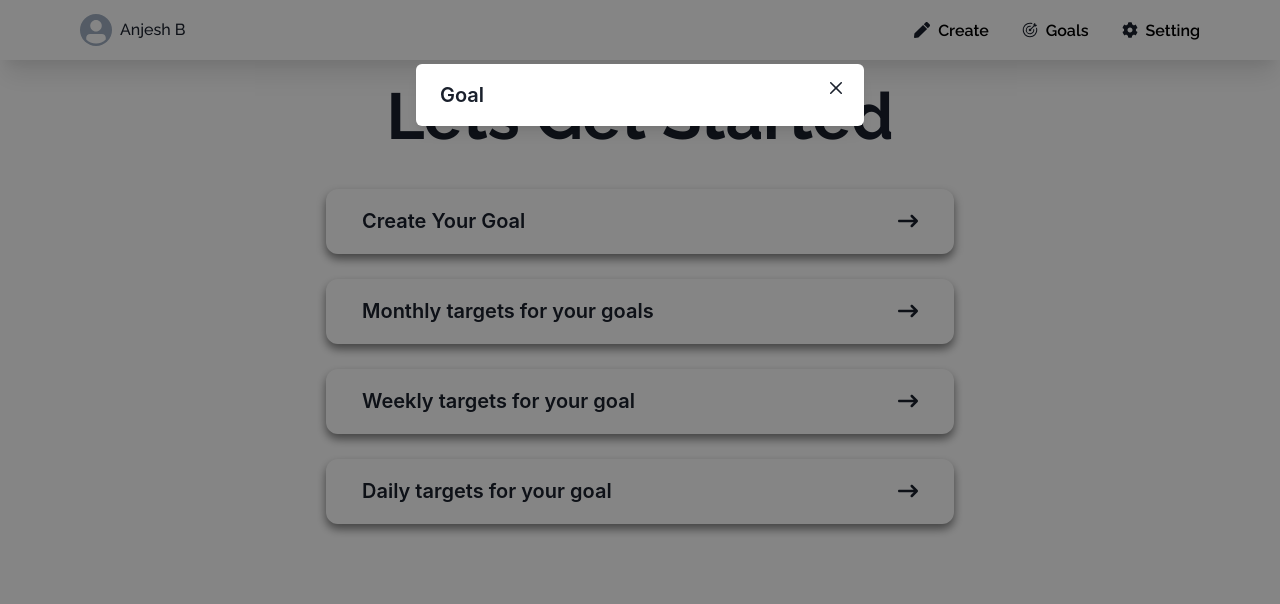
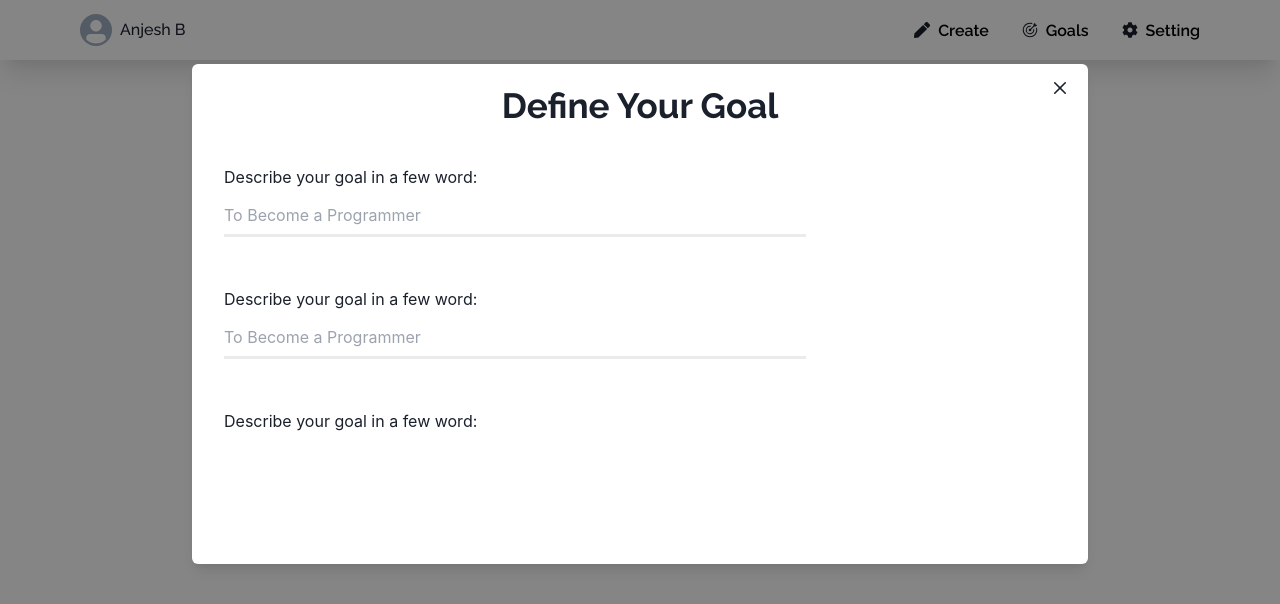
Before and after one commit to AdminForIinRange/LearningTypeScriptWithReactPart2, a React (Vite) app: page /GoalCreation in a window 1280 px wide. Both pictures are taken after a click on the button "Create Your Goal". Shown: the top 604 px of the page. Built offline with nearby package versions, Linux system fonts and the light colour scheme.

Commit message:
Creating the Form element for Goal creation

```diff
--- a/src/components/Modal/GoalModalHandler.tsx
+++ b/src/components/Modal/GoalModalHandler.tsx
@@ -2,16 +2,19 @@ import {
   HStack,
   VStack,
   Text,
+
   Box,
   Spacer,
   useDisclosure,
   Modal,
   ModalOverlay,
   ModalContent,
+  Input,
   ModalHeader,
   ModalCloseButton,
   ModalBody,
   Button,
+  FormLabel,
 } from "@chakra-ui/react";
 import React from "react";
  import CreateYourGoalModalProps from "../../global/index.ts";
@@ -24,7 +27,76 @@ const CreateYourGoalModal: React.FC<CreateYourGoalModalProps> = ({
 }) => {
   const modalValueDisplay = () => {
     if (modalValue === "Goal") {
-      return <> <ModalHeader>Goal</ModalHeader> </>;
+      return <> <ModalHeader><HStack  w={"100%"} h={"100%"} justify={'center'}>   <Text  fontFamily={"Raleway"} fontSize={"35px"} fontWeight={"700"} > Define Your Goal
+        </Text>
+        </HStack></ModalHeader>
+
+
+      <ModalBody w={"100%"} h={"100%"}>
+
+      <VStack justify={"start"} align={"left"} w={"100%"} h={"100%"} p={2}>
+
+        <form >
+
+        <FormLabel fontWeight={400} >
+        Describe your goal in a few word:
+        </FormLabel>
+
+        <Input
+
+        _focus={{  borderBottom: "2px solid #EBEBEB"  }}
+        px={0}
+       w={"70%"}
+                    fontSize={"16px"}
+                    mb={"50px"}
+                    borderRadius={"0%"}
+                    borderColor={"black"}
+                    border={"0px solid black "}
+
+                    borderBottom="3px solid #EBEBEB" // Adjust the width and color as needed
+                    type="First Name"
+                    placeholder="To Become a Programmer"
+                  />
+
+<FormLabel fontWeight={400} >
+        Describe your goal in a few word:
+        </FormLabel>
+
+        <Input
+
+        _focus={{  borderBottom: "2px solid #EBEBEB"  }}
+        px={0}
+       w={"70%"}
+                    fontSize={"16px"}
+                    mb={"50px"}
+                    borderRadius={"0%"}
+                    borderColor={"black"}
+                    border={"0px solid black "}
+
+                    borderBottom="3px solid #EBEBEB" // Adjust the width and color as needed
+                    type="First Name"
+                    placeholder="To Become a Programmer"
+                  />
+
+
+
+
+<FormLabel fontWeight={400} >
+        Describe your goal in a few word:
+        </FormLabel>
+
+        <HStack>
+
+        </HStack>
+
+
+
+        </form>
+      </VStack>
+
+
+
+        </ModalBody> </>;
     } else if (modalValue === "Monthly") {
       return<> <ModalHeader>Monthly</ModalHeader> </>;
     } else if (modalValue === "Weekly") {
@@ -36,9 +108,9 @@ const CreateYourGoalModal: React.FC<CreateYourGoalModalProps> = ({
 
   return (
     <>
-      <Modal blockScrollOnMount={false} isOpen={isOpen} onClose={onClose}>
+      <Modal blockScrollOnMount={false} isOpen={isOpen} size={"4xl"} onClose={onClose}>
         <ModalOverlay />
-        <ModalContent>
+        <ModalContent  h={"500px"}>
           <ModalCloseButton />
 
           {modalValueDisplay()}
--- a/src/styles/index.css
+++ b/src/styles/index.css
@@ -1,3 +1,9 @@
 @tailwind base;
 @tailwind components;
 @tailwind utilities;
+
+:focus {
+    outline: 0 !important;
+    border: red;
+    box-shadow: 0 0 0 0 rgba(0, 0, 0, 0) !important;
+  }
```
